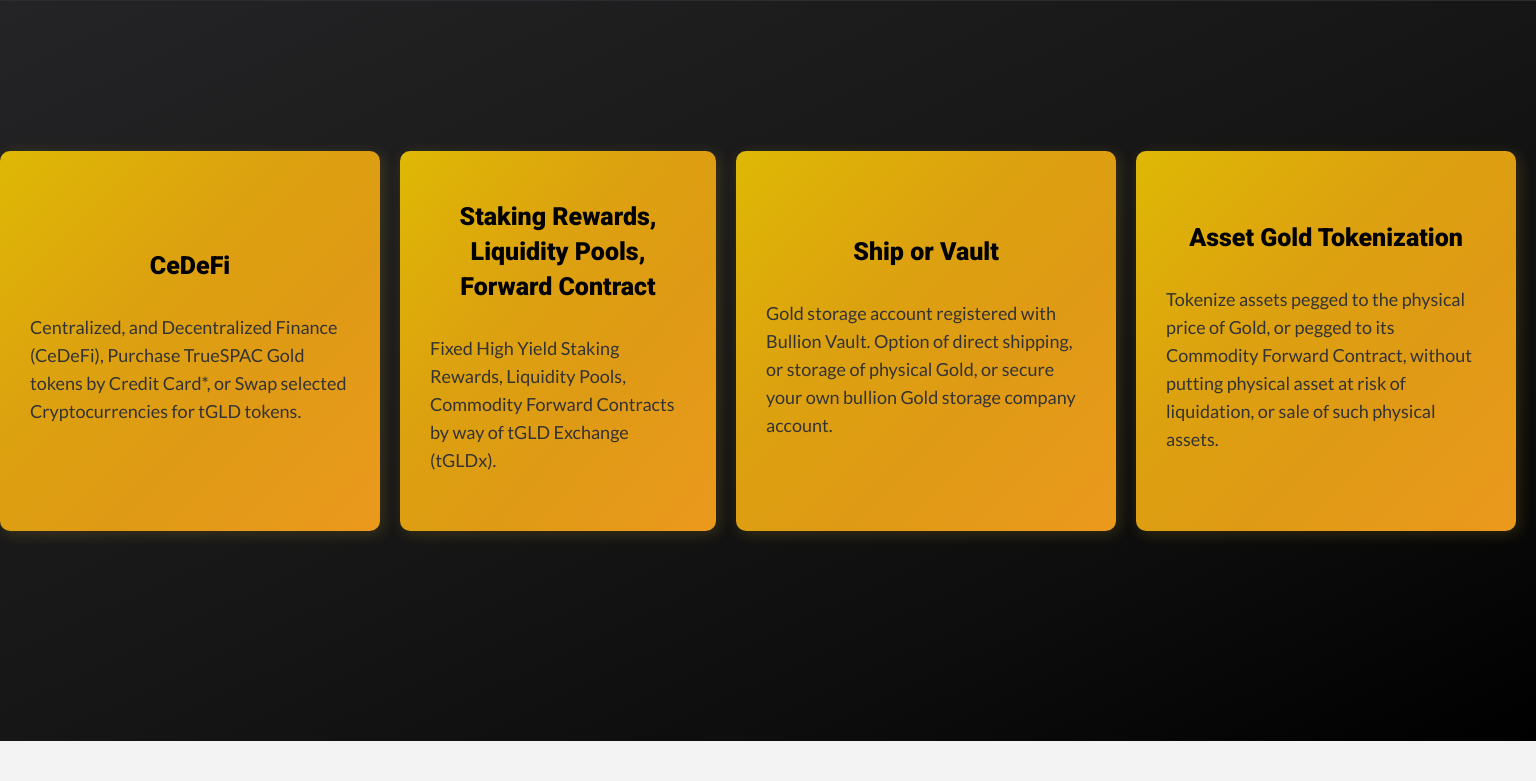
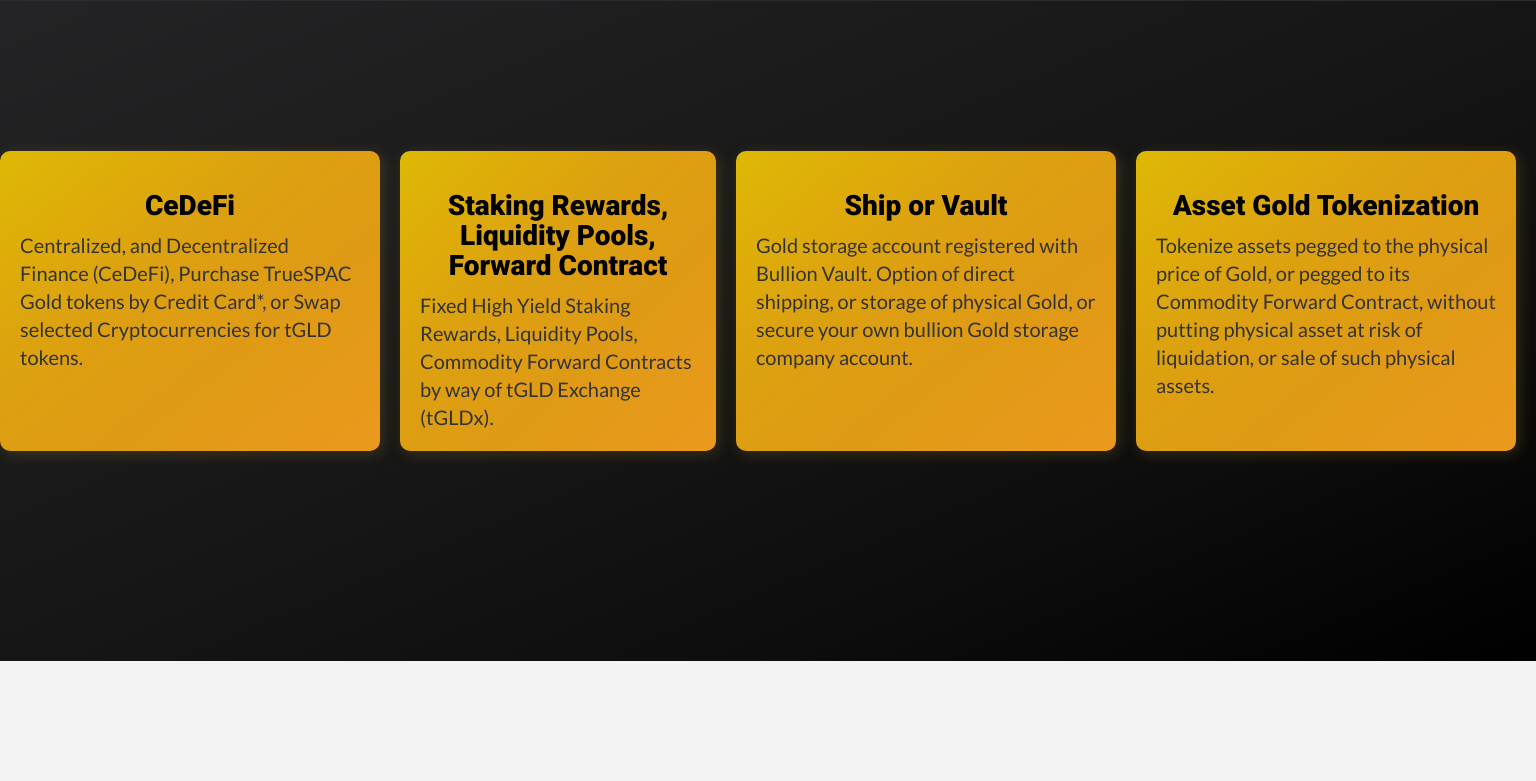
Before and after one commit to leomed512/tGold, a PHP site: page / in a window 1536 px wide. Shown: the part 1430-2211 px from the top of the page. Run offline with PHP 8.4, Linux system fonts and the light colour scheme; style sheets or scripts are compiled from the project's sources.

Commit message:
module 3 font size and centering modifications done, still some things not clear with email instructions

```diff
--- a/styles/components/_middle-text.scss
+++ b/styles/components/_middle-text.scss
@@ -10,8 +10,6 @@
         margin: 0 auto;
         padding: 80px 20px;
         h2 {
-            margin-block-end: 5px;
-            //color: $golden;
             color: $dark;
             font-family: $font2;
             font-weight: 900;
@@ -20,7 +18,6 @@
         }
         p {
             padding: 10px 0;
-            //color: $light;
             color: $var-dark;
             font-size: 1.6rem;
             line-height: 2.5rem;
@@ -28,7 +25,7 @@
     }
     &__element {
         margin-block-end: 50px;
-        padding: 20px;
+        padding: 20px 20px 0 20px;
         max-width: 400px;
         display: flex;
         //background-color: $var-dark;
--- a/styles/media_queries/desktop-xl.css
+++ b/styles/media_queries/desktop-xl.css
@@ -21,8 +21,14 @@
         flex-wrap: nowrap;
   }
   .text__element {
-    min-height: 380px;
+    min-height: 300px;
     max-width: 380px;
+  }
+  .text p {
+    font-size: 2rem;
+  }
+  .text h2 {
+    font-size: 2.8rem;
   }
 
   .main-services__text {
--- a/styles/media_queries/desktop-xl.scss
+++ b/styles/media_queries/desktop-xl.scss
@@ -19,8 +19,14 @@
     flex-wrap: nowrap;
         }
     &__element {
-        min-height: 380px;
+        min-height: 300px;
         max-width: 380px;
+    }
+    p {
+        font-size: 2rem;
+    }
+    h2 {
+        font-size: 2.8rem;
     }
     }
 
--- a/styles/media_queries/desktop.css
+++ b/styles/media_queries/desktop.css
@@ -68,10 +68,14 @@
     height: -webkit-fit-content;
     height: -moz-fit-content;
     height: fit-content;
-    min-height: 280px;
+    -webkit-box-pack: start;
+        -ms-flex-pack: start;
+            justify-content: flex-start;
+    min-height: 250px;
     -webkit-margin-end: 20px;
             margin-inline-end: 20px;
-    padding: 30px;
+    -webkit-padding-before: 40px;
+            padding-block-start: 40px;
   }
   .text__wrapper {
     max-width: 1200px;
--- a/styles/media_queries/desktop.scss
+++ b/styles/media_queries/desktop.scss
@@ -70,9 +70,10 @@ img {
 .text {
   &__element {
     height: fit-content;
-    min-height: 280px;
+    justify-content: flex-start;
+    min-height: 250px;
     margin-inline-end: 20px;
-    padding: 30px;
+    padding-block-start: 40px;
   }
   &__wrapper {
   max-width: 1200px;
--- a/styles/media_queries/tablet.css
+++ b/styles/media_queries/tablet.css
@@ -85,9 +85,7 @@
 
   .text h2 {
     font-size: 2.5rem;
-    -webkit-margin-after: 20px;
-            margin-block-end: 20px;
-    line-height: 3.5rem;
+    line-height: 3rem;
   }
   .text p {
     font-size: 1.8rem;
--- a/styles/media_queries/tablet.scss
+++ b/styles/media_queries/tablet.scss
@@ -67,8 +67,7 @@
 .text {
     h2 {
         font-size: 2.5rem;
-        margin-block-end: 20px;
-        line-height: 3.5rem;
+        line-height: 3rem;
     }
     p {
         font-size: 1.8rem;
--- a/styles/styles.css
+++ b/styles/styles.css
@@ -627,8 +627,6 @@ footer .footer-logo h2 {
   padding: 80px 20px;
 }
 .text__wrapper h2 {
-  -webkit-margin-after: 5px;
-          margin-block-end: 5px;
   color: #000000;
   font-family: "Roboto", sans-serif;
   font-weight: 900;
@@ -644,7 +642,7 @@ footer .footer-logo h2 {
 .text__element {
   -webkit-margin-after: 50px;
           margin-block-end: 50px;
-  padding: 20px;
+  padding: 20px 20px 0 20px;
   max-width: 400px;
   display: -webkit-box;
   display: -ms-flexbox;
```
